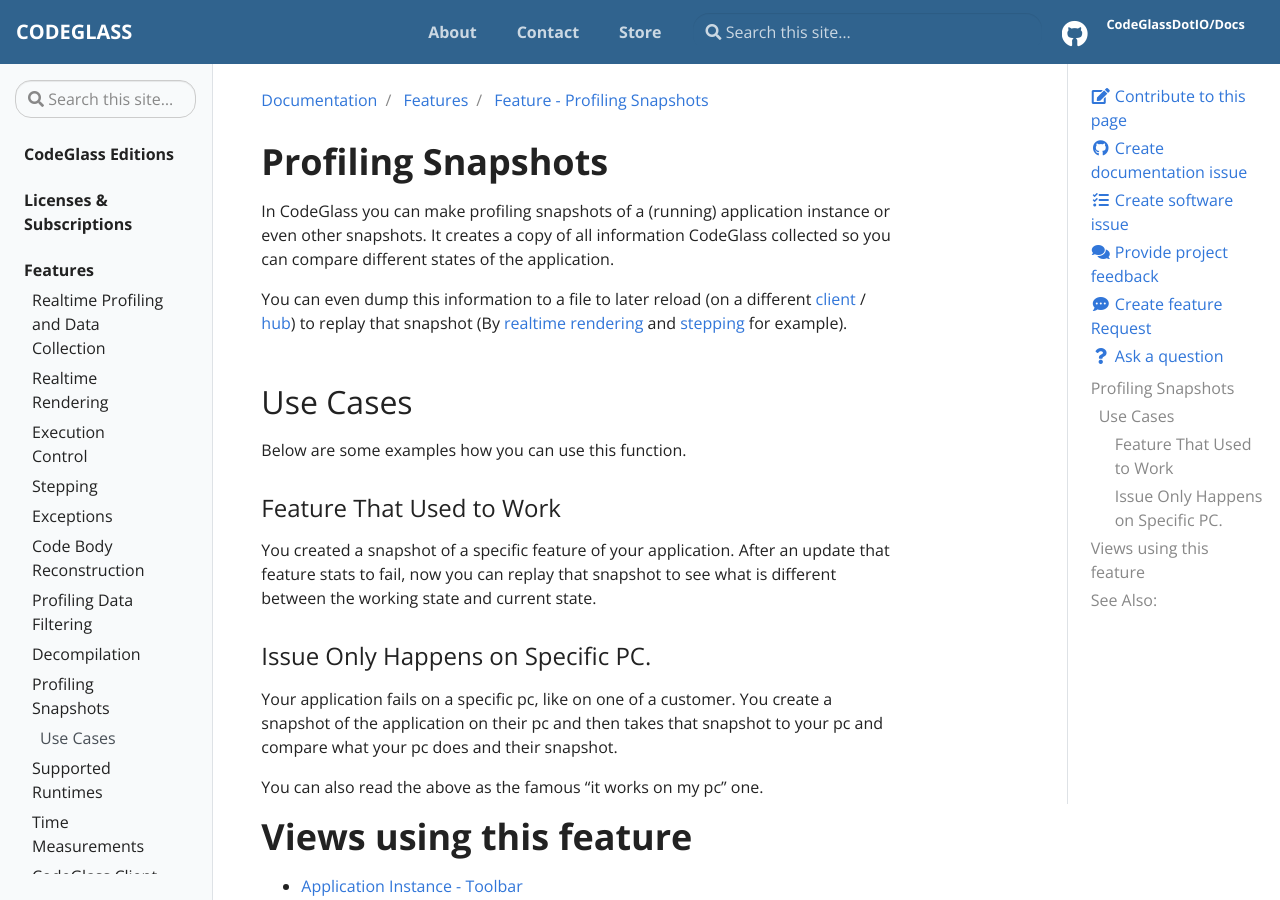
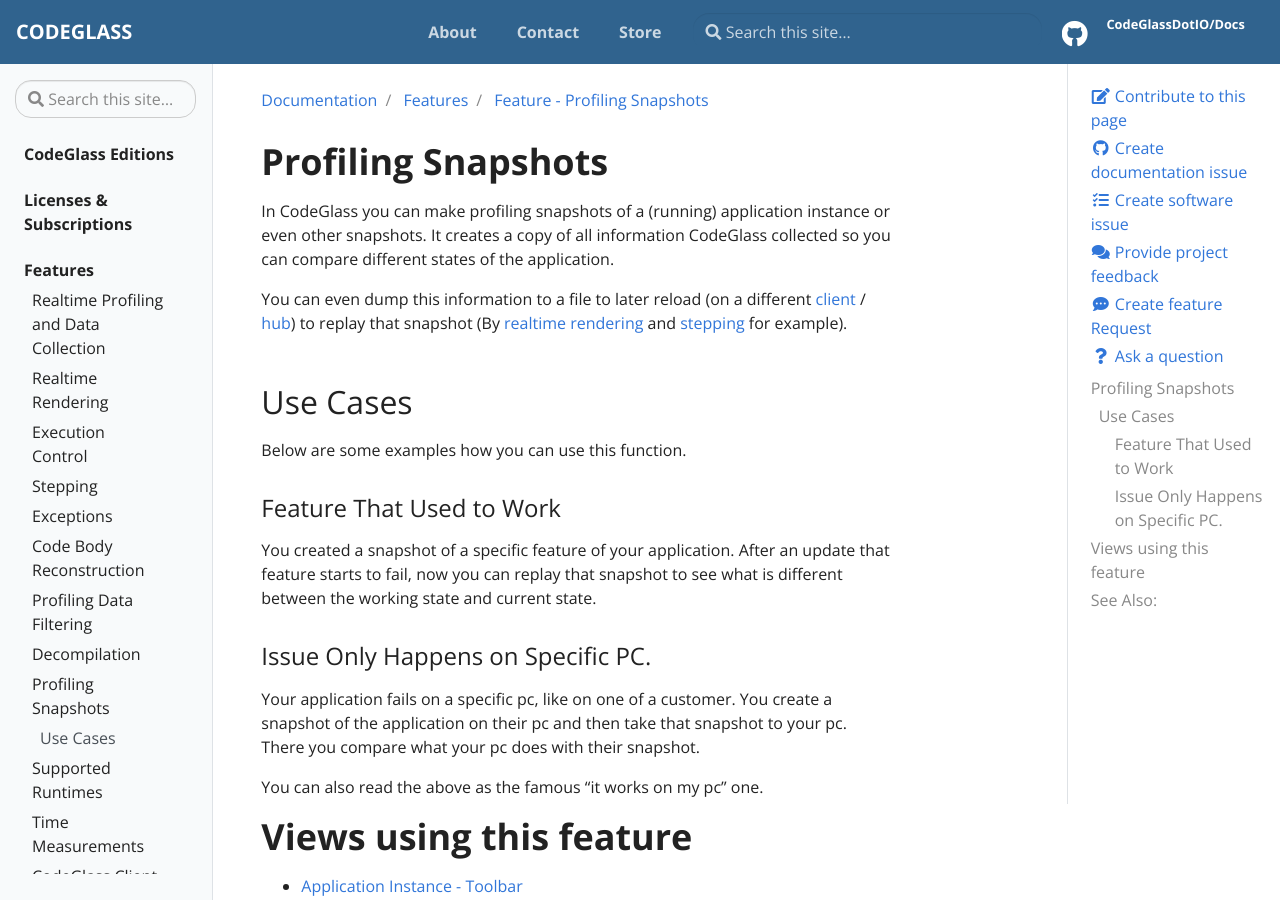
Before and after one commit to CodeGlassDotIO/Docs, a Jekyll site: the page built from _docs/features/ProfilingSnapshots.md, in a window 1280 px wide and 900 px high. Built offline with Jekyll 4.4.1, drawn with Linux system fonts in a browser that asks for light colours.

Commit message:
Snapshots

```diff
--- a/_docs/features/ProfilingSnapshots.md
+++ b/_docs/features/ProfilingSnapshots.md
@@ -14,12 +14,12 @@ Below are some examples how you can use this function.
 
 ### Feature That Used to Work
 You created a snapshot of a specific feature of your application.
-After an update that feature stats to fail, now you can replay that snapshot  to see what is different between the working state and current state.
+After an update that feature starts to fail, now you can replay that snapshot to see what is different between the working state and current state.
 
 
 ### Issue Only Happens on Specific PC.
 Your application fails on a specific pc, like on one of a customer.
-You create a snapshot of the application on their pc and then takes that snapshot to your pc and compare what your pc does and their snapshot.
+You create a snapshot of the application on their pc and then take that snapshot to your pc. There you compare what your pc does with their snapshot.
 
 You can also read the above as the famous "it works on my pc" one.
 
```
Also changed, not shown: _docs/views/ApplicationInstanceDockWindow/StatisticsWindow.md (+1 -1 lines), _docs/views/ApplicationInstanceDockWindow/StatsSnapshotView.md (added, +37 -0 lines), _includes/Statistics/BasicStatisticsExplaination.md (+1 -1 lines), assets/img/ApplicationInstanceWindow/StatisticSnapshotComparison.png (added), assets/img/ApplicationInstanceWindow/StatisticSnapshotWindow.png (added).
